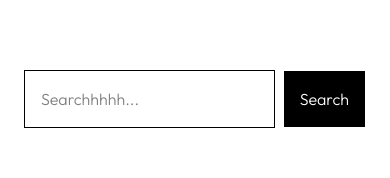
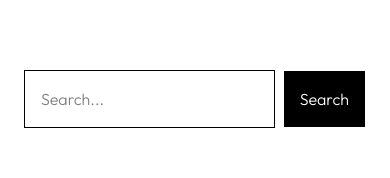
Before and after one commit to meghaofficial/ecommerce-clothing, a React (Vite) app: page / in a window 390 px wide. Both pictures are taken after a click on the button 352 px from the left and 30 px from the top of the page. Shown: the part 467-645 px from the top of the page. Built offline with nearby package versions, Linux system fonts and the light colour scheme; a web font is replaced by a local one.

Commit message:
testing2

```diff
--- a/src/components/Navbar.jsx
+++ b/src/components/Navbar.jsx
@@ -284,7 +284,7 @@ const MobileNav = ({ navItems, setMenuOpen }) => {
         <div className="absolute bottom-0 flex items-center gap-2 w-full">
           <input
             type="text"
-            placeholder="Searchhhhh..."
+            placeholder="Search..."
             className="border w-full p-4"
           />
           <button className="bg-black text-white p-4 border">Search</button>
```
